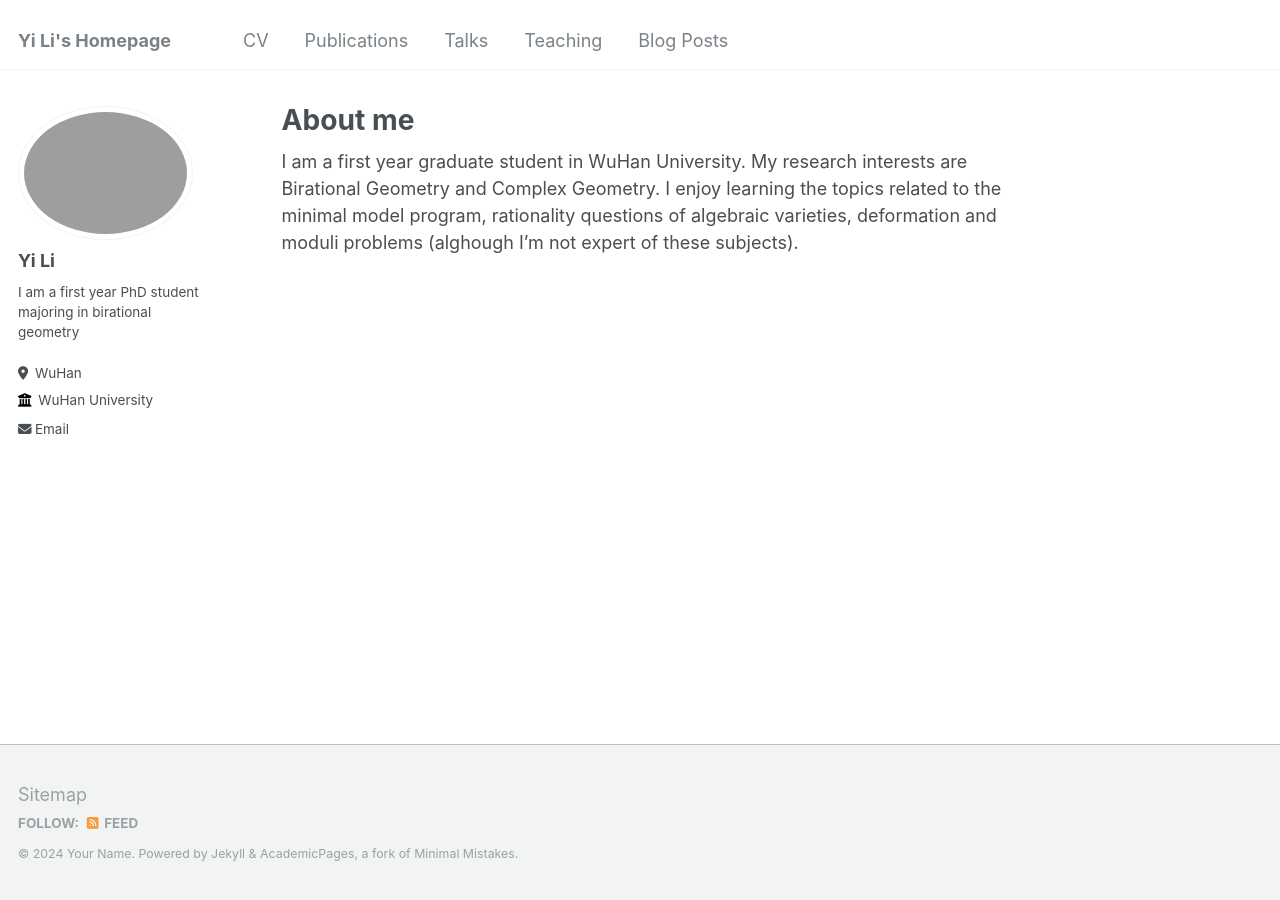
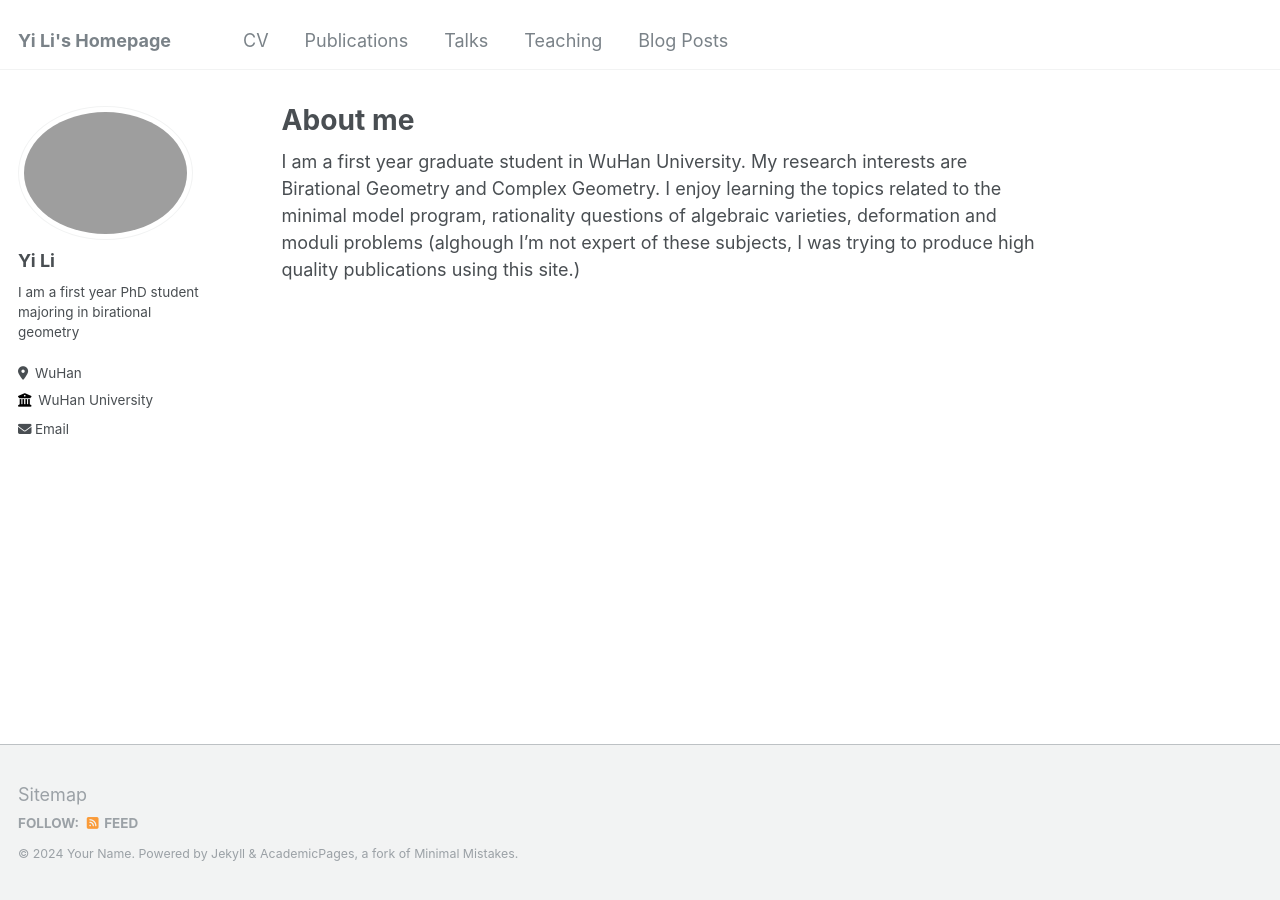
Before and after one commit to YiLimath/YiLimath.github.io, a Jekyll site: the page built from _pages/about.md, in a window 1280 px wide. Built offline with Jekyll 4.4.1, drawn with Linux system fonts in a browser that asks for light colours.

Commit message:
Update about.md

```diff
--- a/_pages/about.md
+++ b/_pages/about.md
@@ -7,4 +7,4 @@ redirect_from:
   - /about.html
 ---
 
-I am a first year graduate student in WuHan University. My research interests are Birational Geometry and Complex Geometry. I enjoy learning the topics related to the minimal model program, rationality questions of algebraic varieties, deformation and moduli problems (alghough I'm not expert of these subjects).
+I am a first year graduate student in WuHan University. My research interests are Birational Geometry and Complex Geometry. I enjoy learning the topics related to the minimal model program, rationality questions of algebraic varieties, deformation and moduli problems (alghough I'm not expert of these subjects, I was trying to produce high quality publications using this site.)
```
